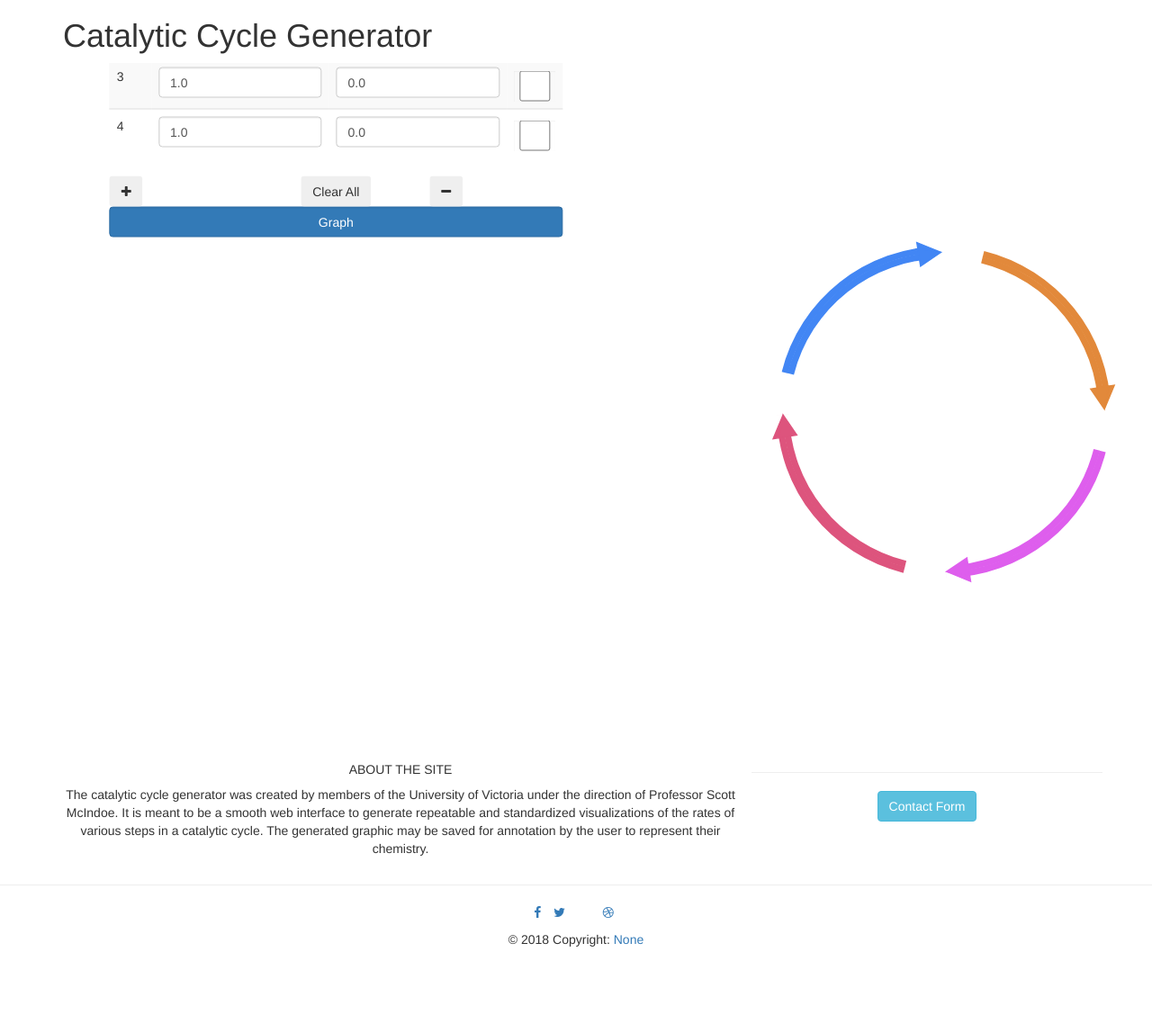
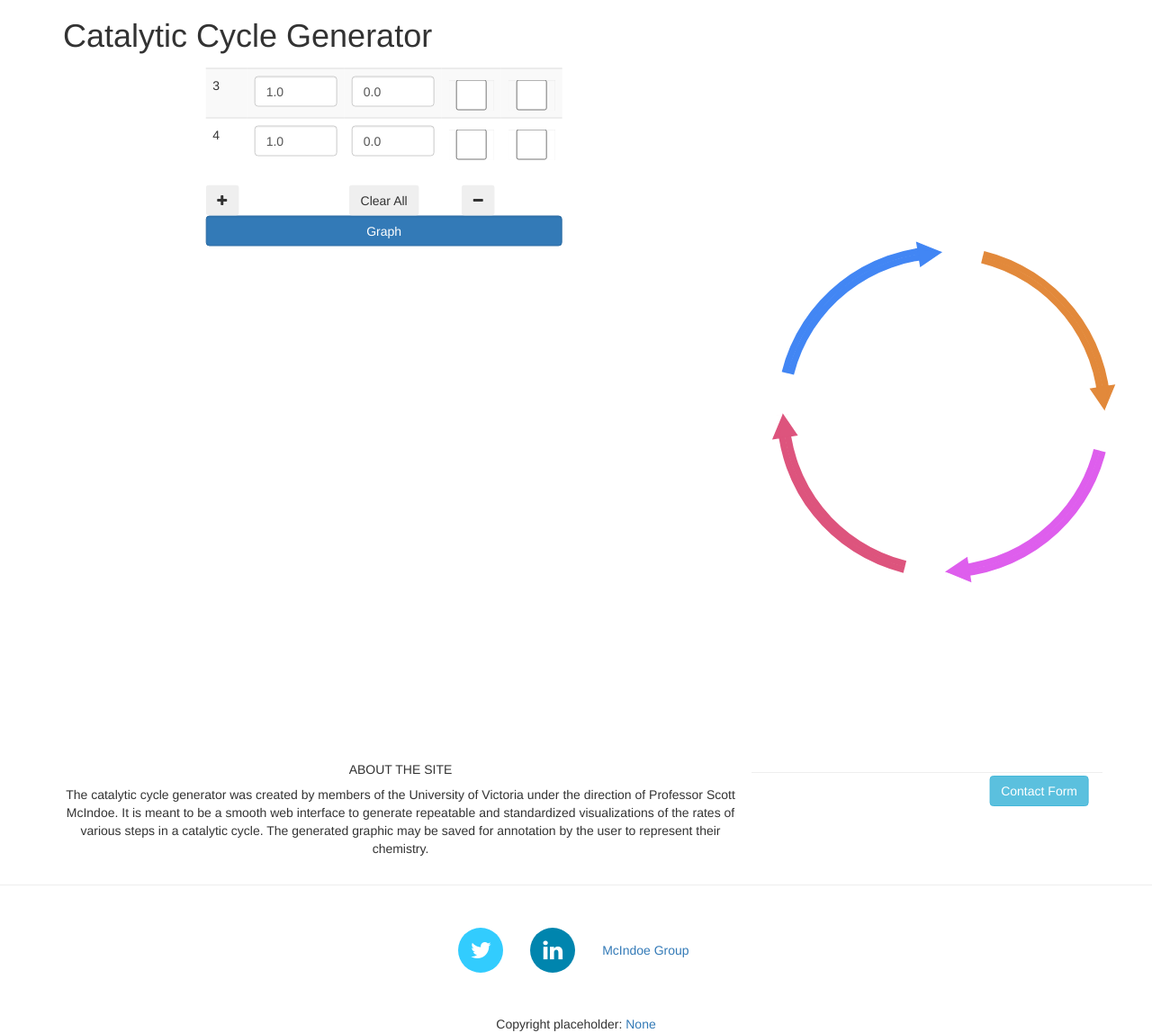
Before and after one commit to brettrhenderson/Catacycle_Web, a Flask app: page /graphs in a window 1280 px wide; the page is wider, and only the part inside the window is pictured. Shown: that part at 90% size. Before the commit the page ends 1052 px from the top of that part, so only its background shows below. Run offline with Flask 2, Linux system fonts and the light colour scheme; some libraries are stand-ins or nearby versions.

Commit message:
footer nearly complete and swoop in and out present

```diff
--- a/app/form.py
+++ b/app/form.py
@@ -36,7 +36,7 @@ class RatesForm(FlaskForm):
     r_rate10 = FloatField('r_rate10', default=0.0)
 
 
-    # Incoming Arrows
+    # Incoming Swoops
     is_incoming1 = BooleanField('is_incoming1', default=False)
     is_incoming2 = BooleanField('is_incoming2', default=False)
     is_incoming3 = BooleanField('is_incoming3', default=False)
@@ -47,6 +47,18 @@ class RatesForm(FlaskForm):
     is_incoming8 = BooleanField('is_incoming8', default=False)
     is_incoming9 = BooleanField('is_incoming9', default=False)
     is_incoming10 = BooleanField('is_incoming10', default=False)
+
+    # Outgoing Swoops
+    is_outgoing1 = BooleanField('is_outgoing1', default=False)
+    is_outgoing2 = BooleanField('is_outgoing2', default=False)
+    is_outgoing3 = BooleanField('is_outgoing3', default=False)
+    is_outgoing4 = BooleanField('is_outgoing4', default=False)
+    is_outgoing5 = BooleanField('is_outgoing5', default=False)
+    is_outgoing6 = BooleanField('is_outgoing6', default=False)
+    is_outgoing7 = BooleanField('is_outgoing7', default=False)
+    is_outgoing8 = BooleanField('is_outgoing8', default=False)
+    is_outgoing9 = BooleanField('is_outgoing9', default=False)
+    is_outgoing10 = BooleanField('is_outgoing10', default=False)
 
 
     # Colors Tab
@@ -96,6 +108,7 @@ class RatesForm(FlaskForm):
         data = {'forward_rates': [],
                 'rev_rates': [],
                 'is_incoming': [],
+                'is_outgoing': [],
                 'fcolours': [],
                 'rcolours': [],
                 'gap': self.gap.data,
@@ -108,6 +121,7 @@ class RatesForm(FlaskForm):
             data['forward_rates'].append(getattr(self, 'f_rate{}'.format(i)).data)
             data['rev_rates'].append(getattr(self, 'r_rate{}'.format(i)).data)
             data['is_incoming'].append(getattr(self, 'is_incoming{}'.format(i)).data)
+            data['is_outgoing'].append(getattr(self, 'is_outgoing{}'.format(i)).data)
             data['fcolours'].append(getattr(self, 'f_color{}'.format(i)).data)
             data['rcolours'].append(getattr(self, 'r_color{}'.format(i)).data)
 
@@ -119,6 +133,7 @@ class RatesForm(FlaskForm):
         data = {'forward_rates': [],
                 'rev_rates': [],
                 'is_incoming': [],
+                'is_outgoing': [],
                 'fcolours': [],
                 'rcolours': [],
                 'gap': self.gap.default,
@@ -132,6 +147,7 @@ class RatesForm(FlaskForm):
             data['forward_rates'].append(getattr(self, 'f_rate{}'.format(i)).default)
             data['rev_rates'].append(getattr(self, 'r_rate{}'.format(i)).default)
             data['is_incoming'].append(getattr(self, 'is_incoming{}'.format(i)).default)
+            data['is_outgoing'].append(getattr(self, 'is_outgoing{}'.format(i)).default)
             data['fcolours'].append(getattr(self, 'f_color{}'.format(i)).default)
             data['rcolours'].append(getattr(self, 'r_color{}'.format(i)).default)
 
--- a/app/oboros.py
+++ b/app/oboros.py
@@ -30,7 +30,8 @@ def draw(data=None, startrange=0.1, stoprange=0.8, f_format='svg'):
 
     forward_rates = []
     rev_rates = []
-    is_incoming = [False for i in range(MAX_STEPS)]   # no incoming arrows by default
+    is_incoming = [False for i in range(MAX_STEPS)]   # no incoming swoops by default
+    is_outgoing = [False for i in range(MAX_STEPS)]  # no outgoing swoops by default
 
     scale_type = 'Logarithmic'
     gap = 5  # default gap without settings
@@ -55,6 +56,7 @@ def draw(data=None, startrange=0.1, stoprange=0.8, f_format='svg'):
         rcolours = data['rcolours'][:data['num_steps']]
         incolours = fcolours
         is_incoming = data['is_incoming'][:data['num_steps']]
+        is_outgoing = data['is_outgoing'][:data['num_steps']]
         gap = float(data['gap'])
         multiplier = data['multiplier']
         startrange *= multiplier
--- a/app/routes.py
+++ b/app/routes.py
@@ -5,7 +5,7 @@ from app import app
 import logging
 
 log = logging.getLogger(__name__)
-# log.setLevel(logging.DEBUG)
+#log.setLevel(logging.DEBUG)
 
 @app.route('/', methods=['GET', 'POST'])
 @app.route('/index', methods=['GET', 'POST'])
--- a/app/static/css/graphs.css
+++ b/app/static/css/graphs.css
@@ -45,3 +45,109 @@
 .slidecontainer {
   display: inline;
 }
+
+.wrapper {
+    padding: 20px;
+    text-align: center;
+}
+
+.list-unstyled {
+    padding-left: 0;
+    list-style: none;
+}
+.list-inline li {
+    display: inline-block;
+    padding-right: 0px;
+    padding-left: 0px;
+    margin-bottom: 10px;
+}
+
+/*Change icons size here*/
+.social-icons .fa {
+    font-size: 1.8em;
+}
+/*Change icons circle size and color here*/
+.social-icons .fa {
+    width: 50px;
+    height: 50px;
+    line-height: 50px;
+    text-align: center;
+    color: #FFF;
+    color: rgba(255, 255, 255, 1);
+    -webkit-transition: all 0.3s ease-in-out;
+    -moz-transition: all 0.3s ease-in-out;
+    -ms-transition: all 0.3s ease-in-out;
+    -o-transition: all 0.3s ease-in-out;
+    transition: all 0.3s ease-in-out;
+}
+
+.social-icons.icon-circle .fa{
+    border-radius: 50%;
+}
+.social-icons.icon-rounded .fa{
+    border-radius:5px;
+}
+.social-icons.icon-flat .fa{
+    border-radius: 0;
+}
+
+.social-icons .fa:hover, .social-icons .fa:active {
+    color: #FFF;
+    -webkit-box-shadow: 1px 1px 3px #333;
+    -moz-box-shadow: 1px 1px 3px #333;
+    box-shadow: 1px 1px 3px #333;
+}
+.social-icons.icon-zoom .fa:hover, .social-icons.icon-zoom .fa:active {
+    -webkit-transform: scale(1.1);
+    -moz-transform: scale(1.1);
+    -ms-transform: scale(1.1);
+    -o-transform: scale(1.1);
+    transform: scale(1.1);
+}
+.social-icons.icon-rotate .fa:hover, .social-icons.icon-rotate .fa:active {
+    -webkit-transform: scale(1.1) rotate(360deg);
+    -moz-transform: scale(1.1) rotate(360deg);
+    -ms-transform: scale(1.1) rotate(360deg);
+    -o-transform: scale(1.1) rotate(360deg);
+    transform: scale(1.1) rotate(360deg);
+}
+
+.social-icons .fa-adn{background-color:#504e54;}
+.social-icons .fa-apple{background-color:#aeb5c5;}
+.social-icons .fa-android{background-color:#A5C63B;}
+.social-icons .fa-bitbucket,.social-icons .fa-bitbucket-square{background-color:#003366;}
+.social-icons .fa-bitcoin,.social-icons .fa-btc{background-color:#F7931A;}
+.social-icons .fa-css3{background-color:#1572B7;}
+.social-icons .fa-dribbble{background-color:#F46899;}
+.social-icons .fa-dropbox{background-color:#018BD3;}
+.social-icons .fa-facebook,.social-icons .fa-facebook-square{background-color:#3C599F;}
+.social-icons .fa-flickr{background-color:#FF0084;}
+.social-icons .fa-foursquare{background-color:#0086BE;}
+.social-icons .fa-github,.social-icons .fa-github-alt,.social-icons .fa-github-square{background-color:#070709;}
+.social-icons .fa-google-plus,.social-icons .fa-google-plus-square{background-color:#CF3D2E;}
+.social-icons .fa-html5{background-color:#E54D26;}
+.social-icons .fa-instagram{background-color:#A1755C;}
+.social-icons .fa-linkedin,.social-icons .fa-linkedin-square{background-color:#0085AE;}
+.social-icons .fa-linux{background-color:#FBC002;color:#333;}
+.social-icons .fa-maxcdn{background-color:#F6AE1C;}
+.social-icons .fa-pagelines{background-color:#241E20;color:#3984EA;}
+.social-icons .fa-pinterest,.social-icons .fa-pinterest-square{background-color:#CC2127;}
+.social-icons .fa-renren{background-color:#025DAC;}
+.social-icons .fa-skype{background-color:#01AEF2;}
+.social-icons .fa-stack-exchange{background-color:#245590;}
+.social-icons .fa-stack-overflow{background-color:#FF7300;}
+.social-icons .fa-trello{background-color:#265A7F;}
+.social-icons .fa-tumblr,.social-icons .fa-tumblr-square{background-color:#314E6C;}
+.social-icons .fa-twitter,.social-icons .fa-twitter-square{background-color:#32CCFE;}
+.social-icons .fa-vimeo-square{background-color:#229ACC;}
+.social-icons .fa-vk{background-color:#375474;}
+.social-icons .fa-weibo{background-color:#D72B2B;}
+.social-icons .fa-windows{background-color:#12B6F3;}
+.social-icons .fa-xing,.social-icons .fa-xing-square{background-color:#00555C;}
+.social-icons .fa-youtube,.social-icons .fa-youtube-play,.social-icons .fa-youtube-square{background-color:#C52F30;}
+
+
+/* Add a hover effect if you want */
+.fa:hover {
+  opacity: 0.7;
+}
--- a/app/static/js/graphs.js
+++ b/app/static/js/graphs.js
@@ -107,7 +107,8 @@ function addrow(rows) {
             cols += '<td>' + counter + '</td>';
             cols += '<td><input type="text" id="f_rate' + counter + '" class="form-control rate" name="f_rate' + counter + '" value="1.0"/></td>';
             cols += '<td><input type="text" id="r_rate' + counter + '" class="form-control rate" name="r_rate' + counter + '" value="0.0"/></td>';
-            cols += '<td><input id="incoming' + counter + '" class="form-control" type="checkbox"</td>'
+            cols += '<td><input id="is_incoming' + counter + '" class="form-control" type="checkbox"</td>'
+            cols += '<td><input id="is_outgoing' + counter + '" class="form-control" type="checkbox"</td>'
 
             newRow.append(cols);
             $("table.rates-list").append(newRow);
--- a/app/templates/graphs.html
+++ b/app/templates/graphs.html
@@ -63,8 +63,8 @@
     </div>
     <div class="container-fluid">
         <div class="row d-flex">
-            <div class="col-md-1 col-lg-1"></div>
-            <div class="col-md-5 col-lg-5 flex-column max-vw-100" style="overflow: auto;">
+            <div class="col-md-2 col-lg-2"></div>
+            <div class="col-md-4 col-lg-4 flex-column max-vw-100" style="overflow: auto;">
                 <form id="cycle-form" class="vertCenter" style="width: 100%;" action="" method="post" nonvalidate>
                     {{ form.hidden_tag() }}
                     <div class="card">
@@ -90,7 +90,7 @@
                                     <table class="rates-list table table-hover table-striped" style="width:100%">
                                         <thead>
                                             <tr>
-                                                {% for header in ['Step', 'Forward Rate', 'Reverse Rate', 'Swoop'] %}
+                                                {% for header in ['Step', 'Forward Rate', 'Reverse Rate', 'Swoop In', 'Swoop Out'] %}
                                                 <th>
                                                     {{ header }}
                                                 </th>
@@ -104,6 +104,7 @@
                                                 <td><input id="f_rate{{ i+1 }}" class="form-control rate" type="text" name="f_rate{{ i+1 }}" value="{{ form_values["forward_rates"][i] }}"></td>
                                                 <td><input id="r_rate{{ i+1 }}" class="form-control rate" type="text" name="r_rate{{ i+1 }}" value="{{ form_values["rev_rates"][i] }}"></td>
                                                 <td><div class="pt-2"><input id="is_incoming{{ i+1 }}" name="is_incoming{{ i+1 }}" class="form-control pt-2 income-check" type="checkbox"></div></td>
+                                                <td><div class="pt-2"><input id="is_outgoing{{ i+1 }}" name="is_outgoing{{ i+1 }}" class="form-control pt-2 income-check" type="checkbox"></div></td>
                                             </tr>
                                             {% endfor %}
                                         </tbody>
@@ -280,7 +281,7 @@
             <div class="col-md-4 mt-3">
 
               <!-- Links -->
-              <a class="btn btn-info"href="#">Contact Form</a>
+              <a class="vertCenter btn btn-info"href="#">Contact Form</a>
 
             </div>
             <!-- Grid column -->
@@ -294,40 +295,34 @@
         <hr>
 
         <!-- Social buttons -->
-        <ul class="list-unstyled list-inline text-center">
-          <li class="list-inline-item">
-            <a class="btn-floating btn-fb mx-1">
-              <i class="fa fa-facebook-f"> </i>
-            </a>
-          </li>
-          <li class="list-inline-item">
-            <a class="btn-floating btn-tw mx-1">
+        <div class="wrapper">
+            <ul class="social-icons icon-circle list-unstyled list-inline">
+                <li>
+                    <a href="https://twitter.com/mcindoe?lang=en" class="btn">
                         <i class="fa fa-twitter"> </i>
                     </a>
                 </li>
-          <li class="list-inline-item">
-            <a class="btn-floating btn-gplus mx-1">
-              <i class="fa fa-google-plus-g"> </i>
+                <li>
+                    <a href="https://ca.linkedin.com/in/scottmcindoe" class="btn">
+                        <i class="fa fa-linkedin"> </i>
                     </a>
                 </li>
-          <li class="list-inline-item">
-            <a class="btn-floating btn-li mx-1">
-              <i class="fa fa-linkedin-in"> </i>
-            </a>
-          </li>
-          <li class="list-inline-item">
-            <a class="btn-floating btn-dribbble mx-1">
-              <i class="fa fa-dribbble"> </i>
+                <li class="ml-3">
+                    <a href="http://web.uvic.ca/~mcindoe/" class="btn btn-dark">
+                        McIndoe Group
                     </a>
                 </li>
             </ul>
+        </div>
         <!-- Social buttons -->
-
-        <!-- Copyright -->
+        <div class="footer-copyright text-center py-3">Copyright placeholder:
+          <a href="#"> None</a>
+        </div>
+        <!-- Copyright
         <div class="footer-copyright text-center py-3">© 2018 Copyright:
           <a href="#"> None</a>
         </div>
-        <!-- Copyright -->
+        Copyright -->
 
     </footer>
     <!-- Footer -->
```
Lines whose indentation alone changed are shown as unchanged.
